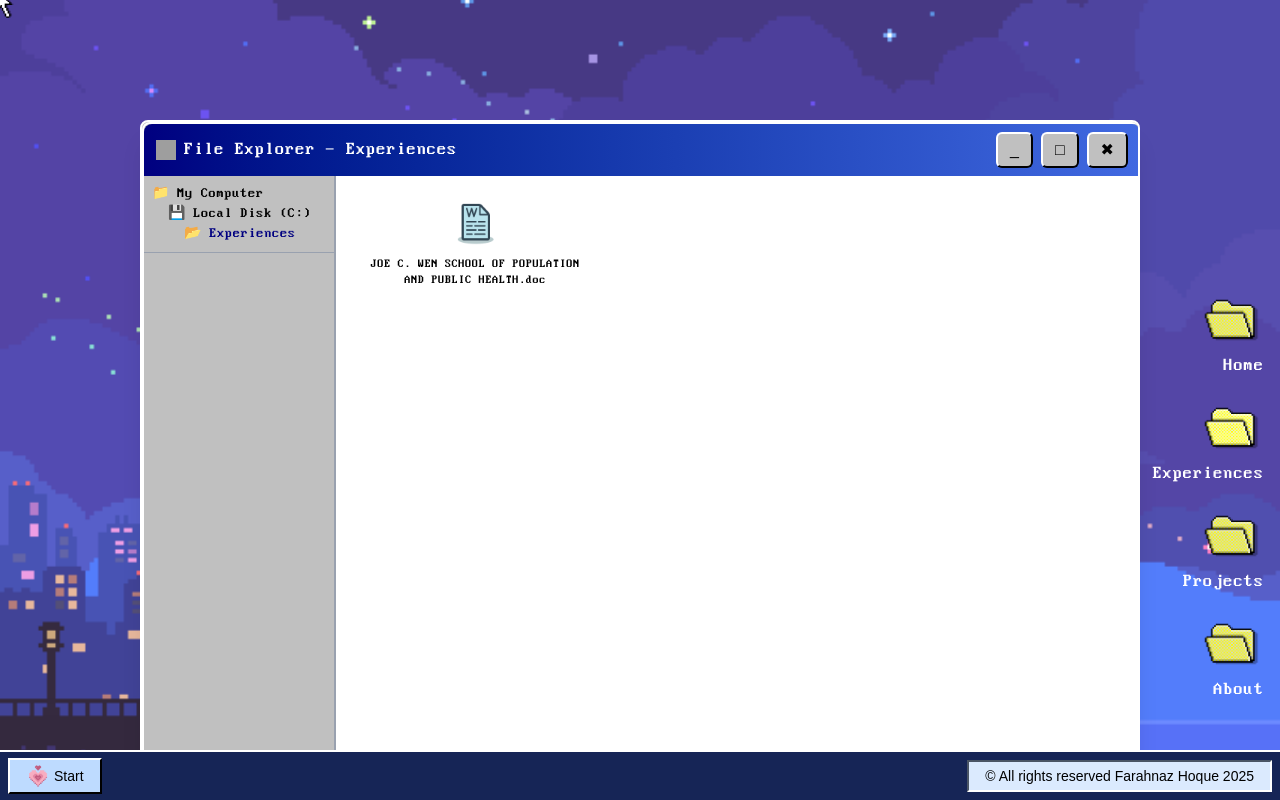
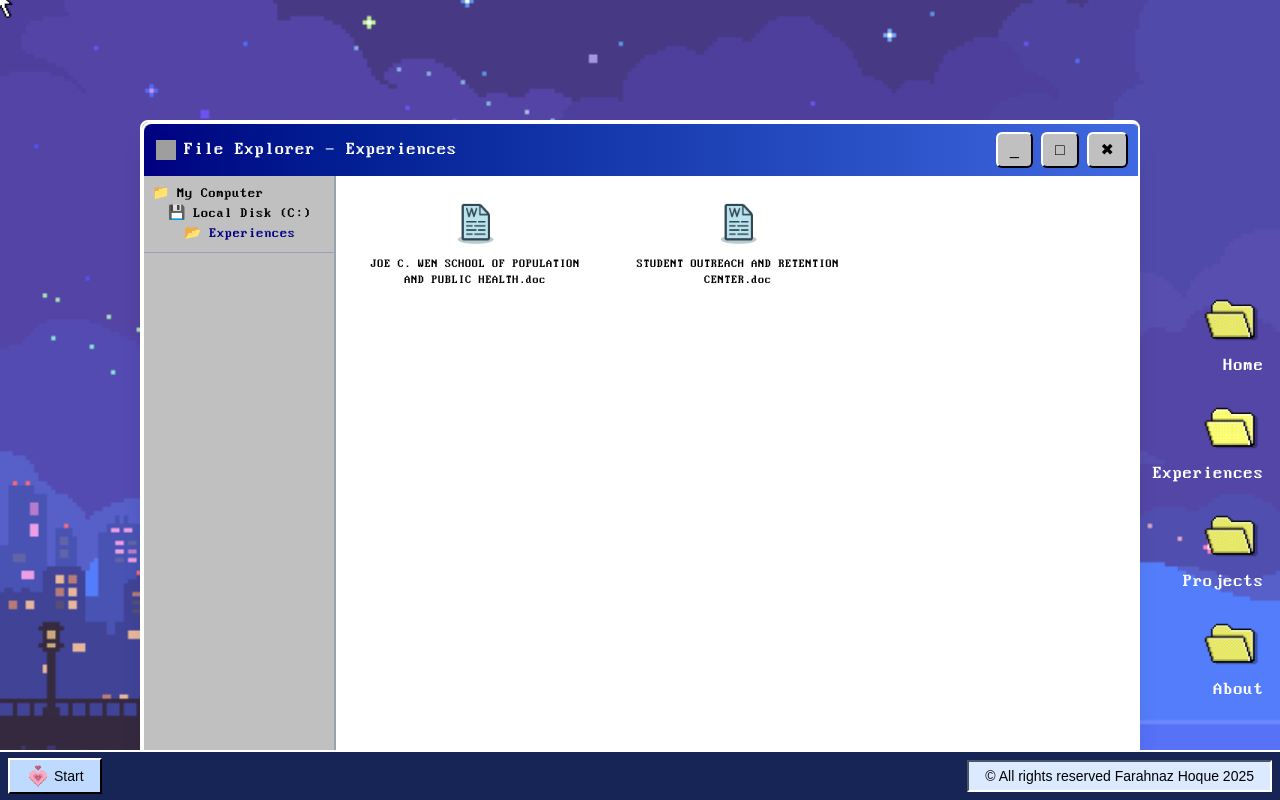
Before and after one commit to farahnazhoque/portfolio, a React (Vite) app: page /experiences in a window 1280 px wide. Built offline with nearby package versions, Linux system fonts and the light colour scheme; grey boxes are pictures that could not be loaded.

Commit message:
completed experience 2

```diff
--- a/src/pages/Experiences.jsx
+++ b/src/pages/Experiences.jsx
@@ -50,7 +50,62 @@ function Experiences() {
           "Power BI"
         ]
       }
-    }
+    },
+    {
+        title: "STUDENT OUTREACH AND RETENTION CENTER.doc",
+        role: "WEBSITE DEVELOPER, DESIGNER AND COMMUNICATIONS COORDINATOR",
+        icon: import.meta.env.BASE_URL + 'wordDoc.png',
+        link: "https://soar.uci.edu",
+        period: "JANUARY 2025 - PRESENT",
+        content: {
+          image: import.meta.env.BASE_URL + 'soar.png',
+
+          summary: {
+            team: [
+              "1 Supervisor",
+              "1 Website Developer and Designer (just me)"
+            ],
+            myRole: "Website Developer and Designer",
+            timeline: "August 2024 - Present",
+            projectPhases: [
+              "Website Design (Aug 2024 - October 2024)",
+              "Website Development (October 2024 - Present)",
+              "Designing Newsletter Interface (Aug 2024 - September 2024)",
+              "Writing Newsletter Articles (September 2024 - Present)"
+            ]
+          },
+          responsibilities: [
+            "Design:",
+            "My designing process often begins looking at the brand colors, and observing closely the palettes and fonts used by the marketing team. I also sat with my supervisor on various sessions to showcase some of the inspiration I have gathered before starting the official design process.",
+            "Once the initial research was complete, I created various mockups and prototypes to visualize the different pages of the website. Afterwards, I sat with the other team members and worked with them closely to refine the design, and not just the student staff, but also some of our regular students.",
+            "Developement:",
+            "I was responsible for developing the website from scratch, and with my proficiency in HTML, CSS, and JavaScript, I was able to create a website that is both functional and according to the needs of the student`.",
+            "Most of the transitioning of the site links was completed by the Office of Information and Technology here at UCI, and I was able to work with them to ensure that the website is fully functional and that the links are working properly.",
+            "Communication:",
+            "I also had to design the newsletter interface in the same manner, and ususally maintain it with interfaces that change quarterly, alongside the content."
+
+          ],
+          purpose: [
+            "My purpose for joining SOAR was to give back to the community that has given me so much, and to be able to help the students here at UCI to be able to get the most out of their time here.",
+            "As SOAR is a student organization serving primarily underserved students, I wanted to ensure the way they interact with our organization online is as seamless as possible, and that they are able to get the information they need in a way that is easy to understand and navigate.",
+            "I also wanted to ensure that the website is a reflection of the organization's values and mission, and that it is a tool that can be used by the organization to achieve their goals."
+          ],
+          technologies: [
+            "HTML",
+            "CSS",
+            "JavaScript",
+            "React",
+            "Figma",
+            "Adobe Photoshop",
+            "Adobe Illustrator",
+            "Adobe InDesign",
+            "Adobe XD",
+            "Adobe Premiere Pro",
+            "Adobe After Effects",
+            "Canva"
+          ]
+        }
+      }
   ];
 
   return (
```
